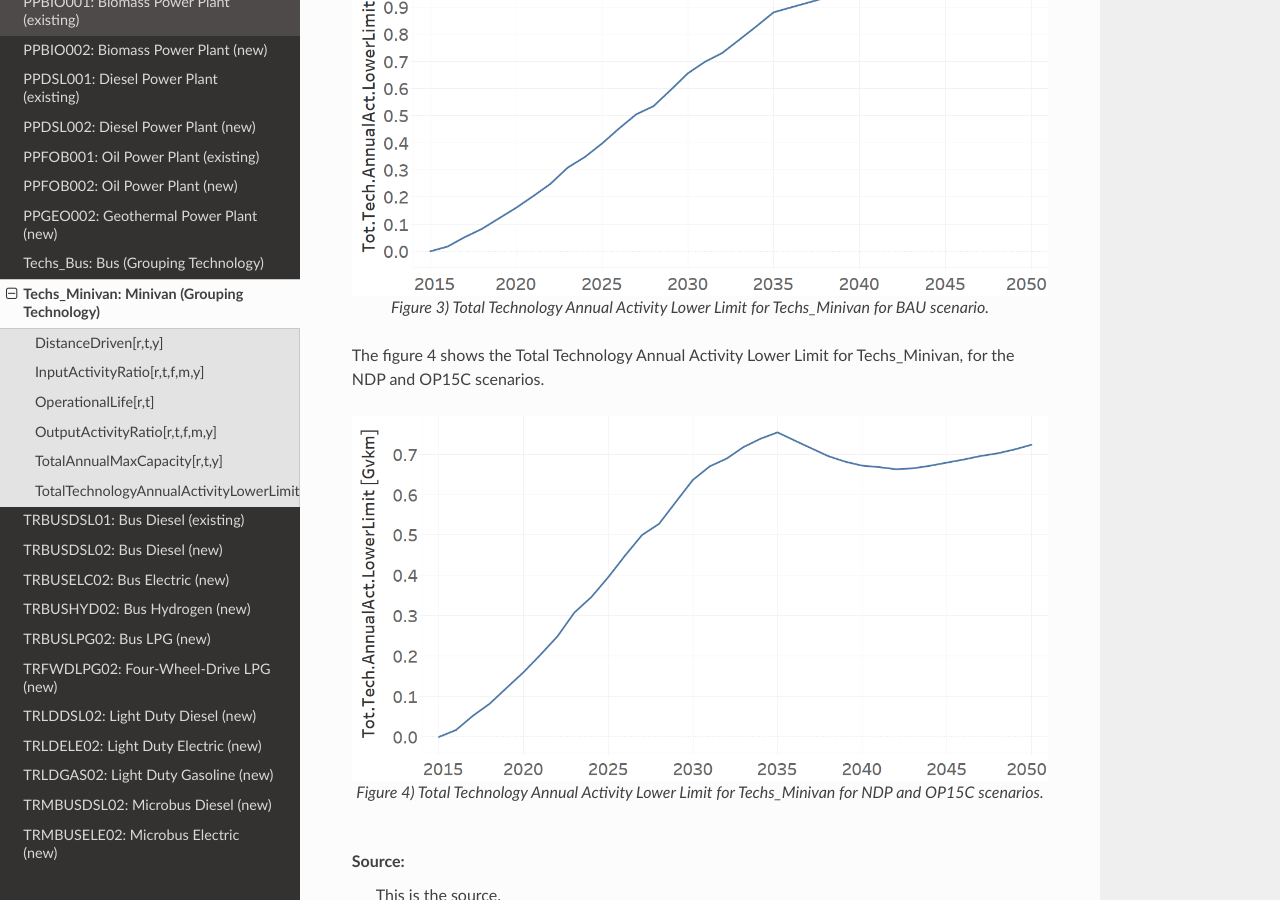
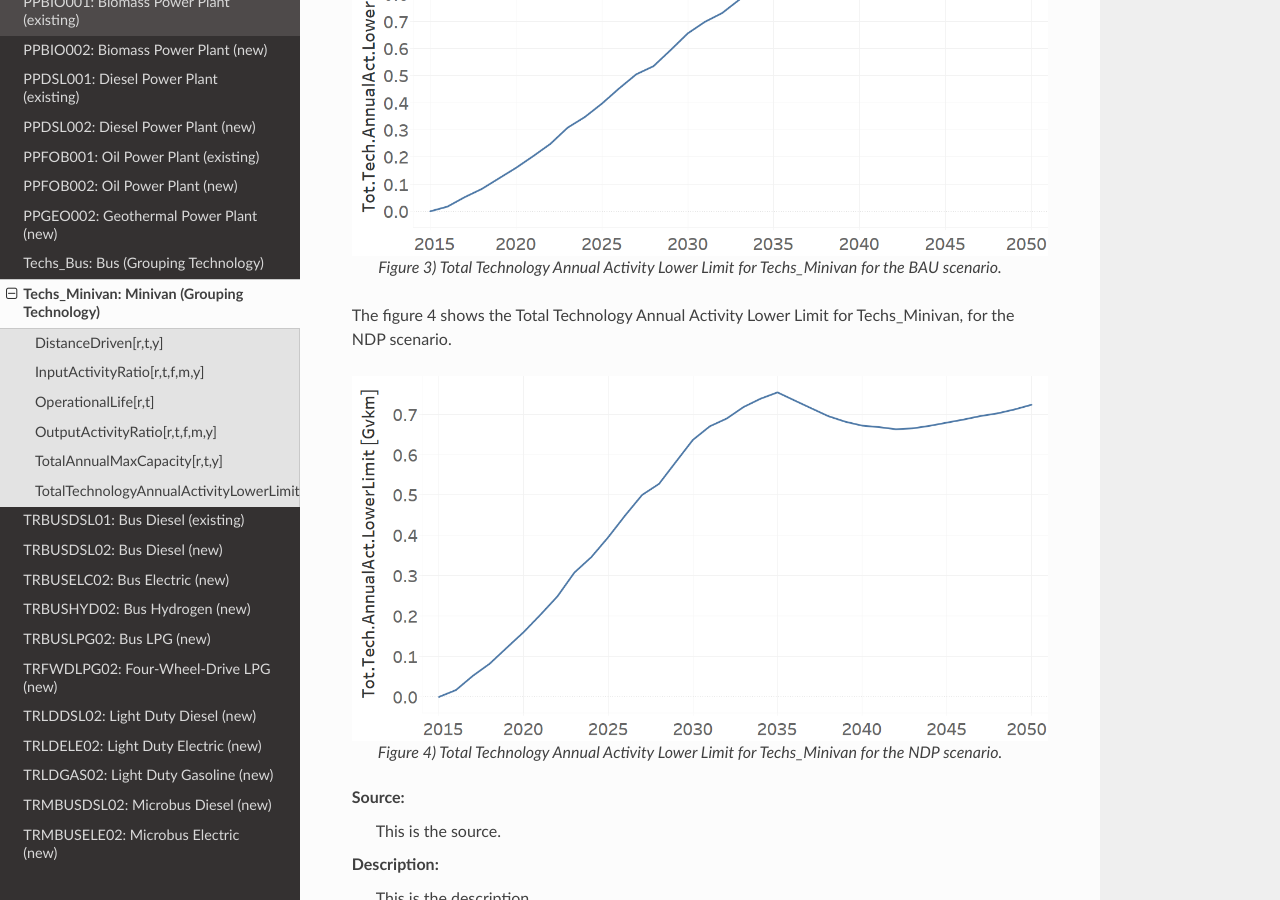
Before and after one commit to EPERLab/OSeMOSYS-CR, a Sphinx documentation site: the page built from docs/fichas/24_Techs_Minivan.rst, in a window 1280 px wide and 900 px high, scrolled down 3647 px. Built offline with Sphinx 7.4.7 and the Read the Docs theme 2.0.0, drawn with Linux system fonts in a browser that asks for light colours; formulas are drawn with MathJax 3; some of the changed text lies outside the part shown.

Commit message:
Update 24_Techs_Minivan.rst

```diff
--- a/docs/fichas/24_Techs_Minivan.rst
+++ b/docs/fichas/24_Techs_Minivan.rst
@@ -26,13 +26,13 @@
 +-------------------------------------------------+-------+--------------+--------------+--------------+--------------+
 | TotalAnnualMaxCapacity[r,t,y] (BAU)             | Gvkm  | 0.1607       | 0.6573       | 0.9718       | 1.1401       |
 +-------------------------------------------------+-------+--------------+--------------+--------------+--------------+
-| TotalAnnualMaxCapacity[r,t,y] (NDP and OP15C)   | Gvkm  | 0.1604       | 0.6379       | 0.6729       | 0.7246       |
+| TotalAnnualMaxCapacity[r,t,y] (NDP)             | Gvkm  | 0.1604       | 0.6379       | 0.6729       | 0.7246       |
 +-------------------------------------------------+-------+--------------+--------------+--------------+--------------+
 | TotalTechnologyAnnualActivityLowerLimit[r,t,y]  | Gvkm  | 0.1604       | 0.6559       | 0.9699       | 1.1378       |
 | (BAU)                                           |       |              |              |              |              |
 +-------------------------------------------------+-------+--------------+--------------+--------------+--------------+
 | TotalTechnologyAnnualActivityLowerLimit[r,t,y]  | Gvkm  | 0.1604       | 0.6363       | 0.9716       | 0.7232       |
-| (NDP and OP15C)                                 |       |              |              |              |              |
+| (NDP)                                           |       |              |              |              |              |
 +-------------------------------------------------+-------+--------------+--------------+--------------+--------------+
 
 
@@ -92,15 +92,15 @@
    :align:   center
    :width:   700 px
 
-   *Figure 1) Total Annual Max Capacity for Techs_Minivan for BAU scenario.*
+   *Figure 1) Total Annual Max Capacity for Techs_Minivan for the BAU scenario.*
 
-The figure 2 shows the Total Annual Max Capacity for Techs_Minivan, for the NDP and OP15C scenarios.
+The figure 2 shows the Total Annual Max Capacity for Techs_Minivan, for the NDP scenario.
 
 .. figure:: img/Techs_Minivan_TotalAnnualMaxCapacity_NDP_OP15C.png
    :align:   center
    :width:   700 px
 
-   *Figure 2) Total Annual Max Capacity for Techs_Minivan for NDP and OP15C scenarios.*
+   *Figure 2) Total Annual Max Capacity for Techs_Minivan for the NDP scenario.*
 
 Source:
    This is the source.
@@ -116,15 +116,15 @@
    :align:   center
    :width:   700 px
 
-   *Figure 3) Total Technology Annual Activity Lower Limit for Techs_Minivan for BAU scenario.*
+   *Figure 3) Total Technology Annual Activity Lower Limit for Techs_Minivan for the BAU scenario.*
 
-The figure 4 shows the Total Technology Annual Activity Lower Limit for Techs_Minivan, for the NDP and OP15C scenarios.
+The figure 4 shows the Total Technology Annual Activity Lower Limit for Techs_Minivan, for the NDP scenario.
 
 .. figure:: img/Techs_Minivan_TotalTechnologyAnnualActivityLowerLimit_NDP_OP.png
    :align:   center
    :width:   700 px
 
-   *Figure 4) Total Technology Annual Activity Lower Limit for Techs_Minivan for NDP and OP15C scenarios.*
+   *Figure 4) Total Technology Annual Activity Lower Limit for Techs_Minivan for the NDP scenario.*
 
 Source:
    This is the source.
```
